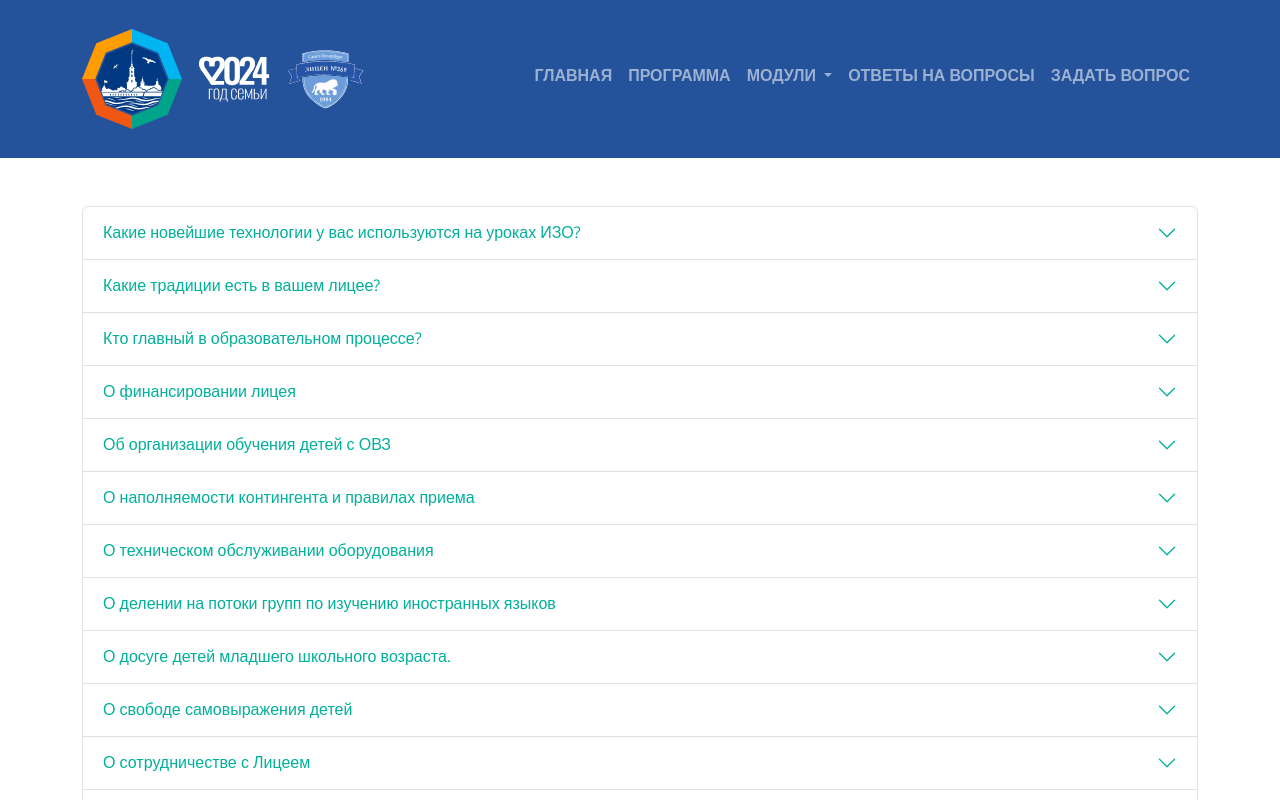
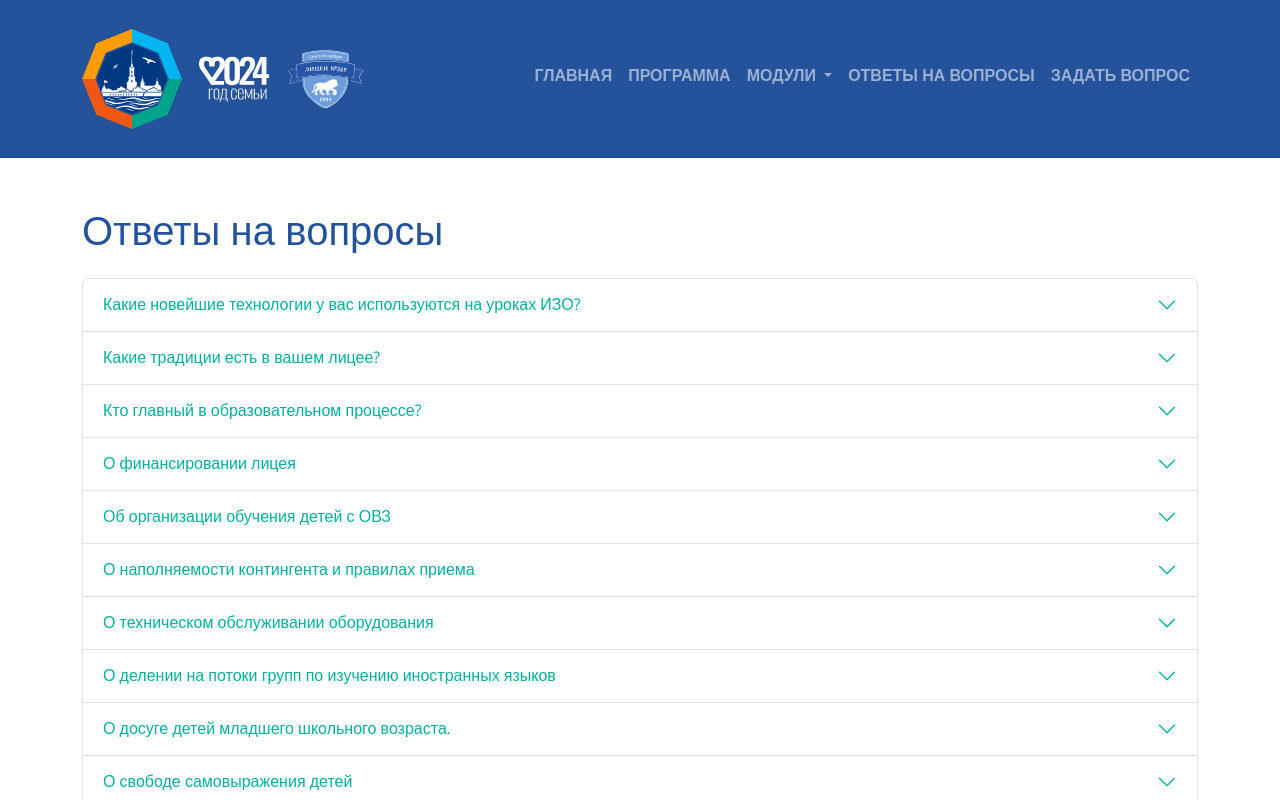
Before and after one commit to gavorilka/pmof-vue, a Vue app: page /answers in a window 1280 px wide. Shown: the top 800 px of the page. Built offline with nearby package versions, Linux system fonts and the light colour scheme.

Commit message:
Забытый заголовок

```diff
--- a/src/views/AnswersView.vue
+++ b/src/views/AnswersView.vue
@@ -35,6 +35,7 @@
   ]
 </script>
 <template>
+  <h1 class="mb-4">Ответы на вопросы</h1>
   <div class="accordion mb-4" id="accordionLesson">
     <div v-for="(accItem, key) in answersData" :key="key" class="accordion-item">
       <h2 class="accordion-header" :id="'heading'+ key">
```
Also changed, not shown: src/views/modules/PartnersView.vue (+12 -0 lines).
